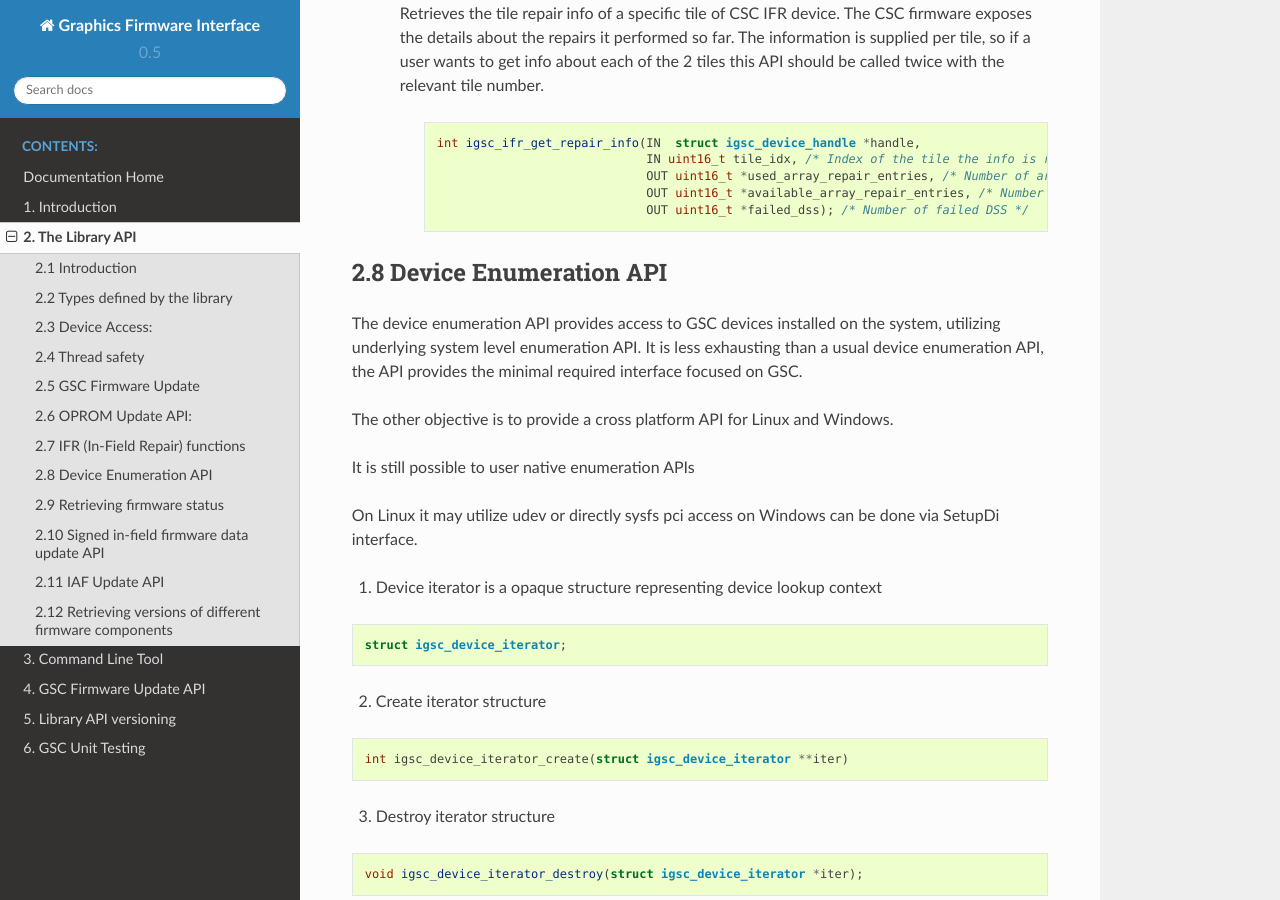
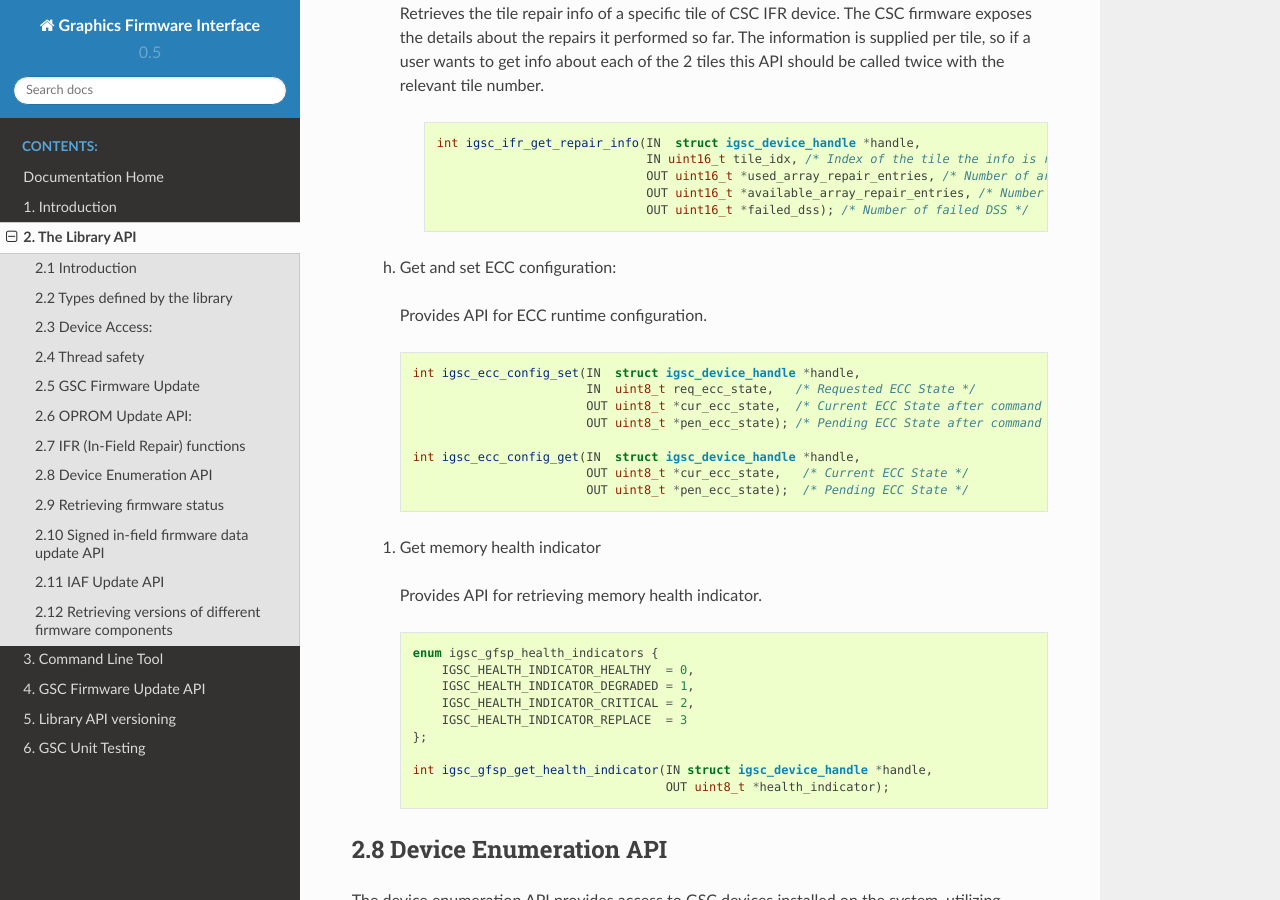
Before and after one commit to intel/igsc, a Sphinx documentation site: the page built from doc/igsc_api.rst, in a window 1280 px wide and 900 px high, scrolled down 16937 px. Built offline with Sphinx 7.4.7 and the Read the Docs theme 2.0.0, drawn with Linux system fonts in a browser that asks for light colours; formulas are drawn with MathJax 3.

Commit message:
igsc: doc: add documentation for get memory health indicator api
Add documentation for get memory health indicator library API.

Signed-off-by: Vitaly Lubart <vitaly.lubart@intel.com>
Signed-off-by: Tomas Winkler <tomas.winkler@intel.com>

```diff
--- a/doc/igsc_api.rst
+++ b/doc/igsc_api.rst
@@ -972,6 +972,37 @@ which holds paring state of the OPROM image information.
                                    OUT uint16_t *available_array_repair_entries, /* Number of available array repair entries */
                                    OUT uint16_t *failed_dss); /* Number of failed DSS */
 
+  h. Get and set ECC configuration:
+
+    Provides API for ECC runtime configuration.
+
+    .. code-block:: c
+
+      int igsc_ecc_config_set(IN  struct igsc_device_handle *handle,
+                              IN  uint8_t req_ecc_state,   /* Requested ECC State */
+                              OUT uint8_t *cur_ecc_state,  /* Current ECC State after command execution */
+                              OUT uint8_t *pen_ecc_state); /* Pending ECC State after command execution */
+
+      int igsc_ecc_config_get(IN  struct igsc_device_handle *handle,
+                              OUT uint8_t *cur_ecc_state,   /* Current ECC State */
+                              OUT uint8_t *pen_ecc_state);  /* Pending ECC State */
+
+  i. Get memory health indicator
+
+    Provides API for retrieving memory health indicator.
+
+    .. code-block:: c
+
+      enum igsc_gfsp_health_indicators {
+          IGSC_HEALTH_INDICATOR_HEALTHY  = 0,
+          IGSC_HEALTH_INDICATOR_DEGRADED = 1,
+          IGSC_HEALTH_INDICATOR_CRITICAL = 2,
+          IGSC_HEALTH_INDICATOR_REPLACE  = 3
+      };
+
+      int igsc_gfsp_get_health_indicator(IN struct igsc_device_handle *handle,
+                                         OUT uint8_t *health_indicator);
+
 
 2.8 Device Enumeration API
 ~~~~~~~~~~~~~~~~~~~~~~~~~~
```
